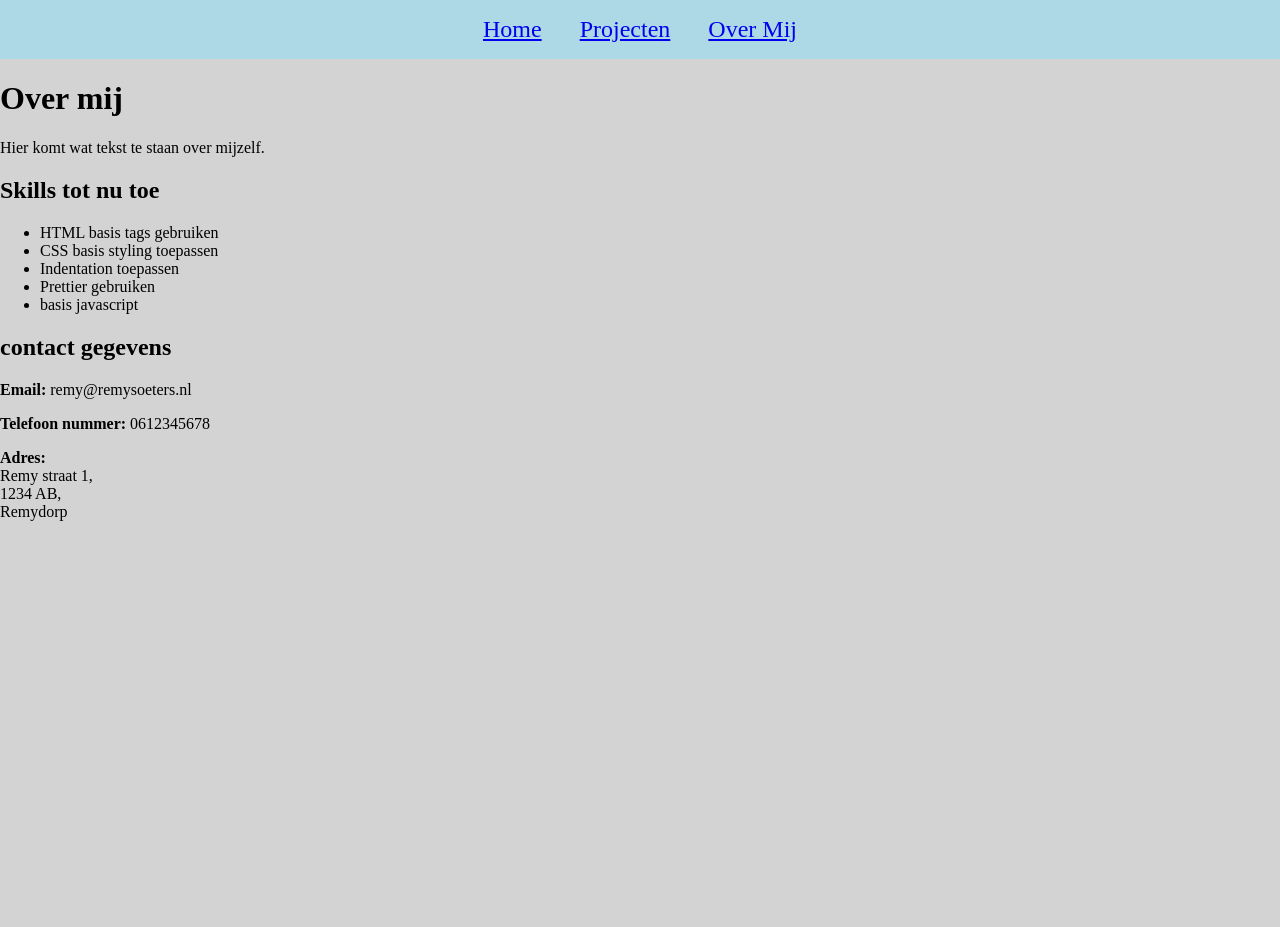
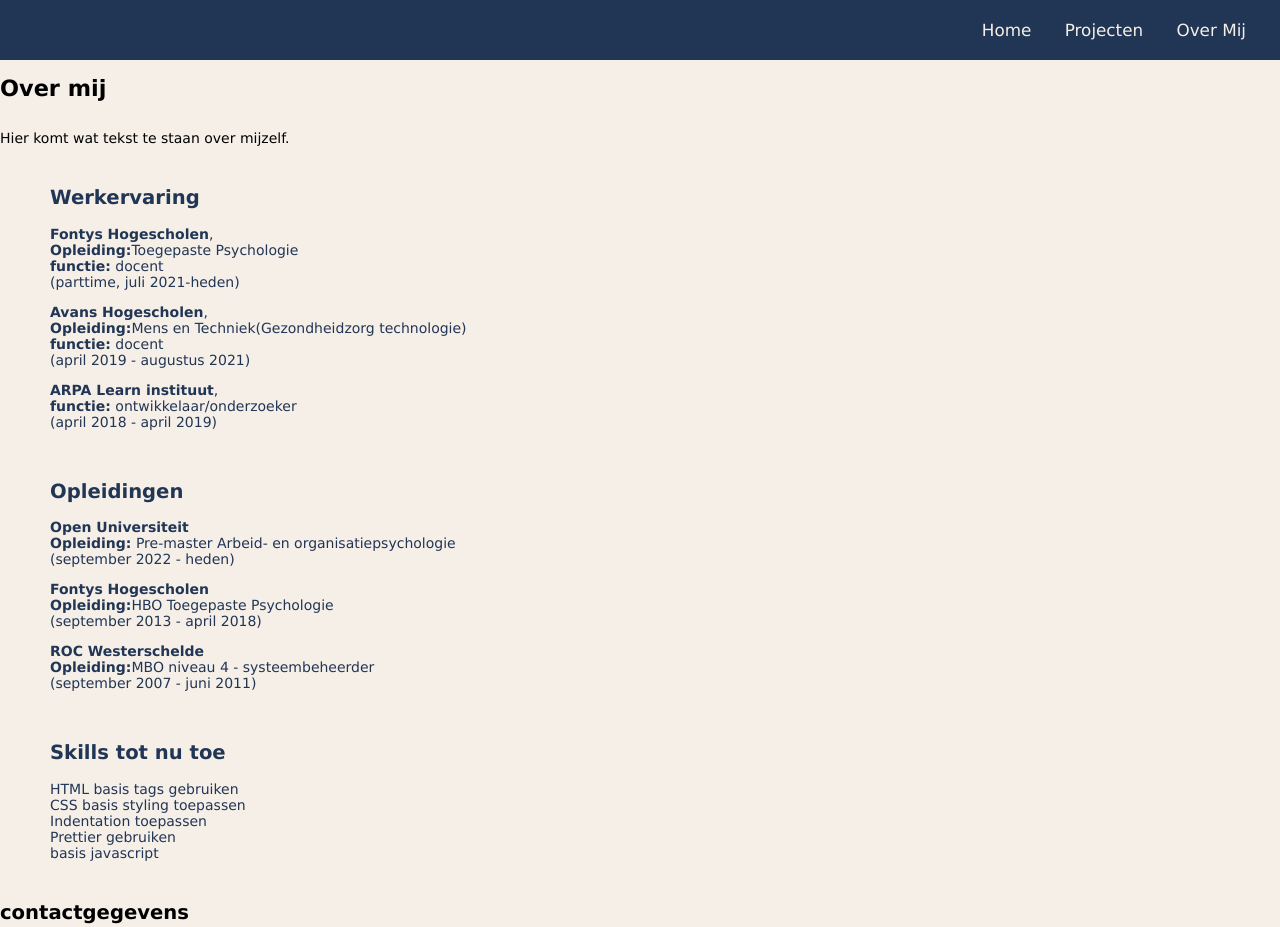
Before and after one commit to remy-soeters/html-portfolio, a plain HTML site: page public/aboutme.html in a window 1280 px wide. Shown: the top 927 px of the page. Before the commit the page ends 800 px from the top, so only its background shows below. Drawn offline with Linux system fonts and the light colour scheme.

Commit message:
Add files via upload
V2.0 changes.
added css styles

```diff
--- a/public/aboutme.html
+++ b/public/aboutme.html
@@ -14,21 +14,75 @@
         <li><a href="../public/aboutme.html">Over Mij</a></li>
     </nav>
 
-    <main>
+    <main class="container">
       <h1>Over mij</h1>
       <p>Hier komt wat tekst te staan over mijzelf.</p>
+      <section class="section-card">
+          <ul>
+            <h2>Werkervaring</h2>
+              <li>
+                <p>
+                <b>Fontys Hogescholen</b>, <br/>
+                <b>Opleiding:</b>Toegepaste Psychologie <br/>
+                <b>functie:</b> docent <br/>
+                (parttime, juli 2021-heden)
+                </p>
+              </li>
+              <li>
+                <p>
+                <b>Avans Hogescholen</b>, <br/>
+                <b>Opleiding:</b>Mens en Techniek(Gezondheidzorg technologie) <br/>
+                <b>functie:</b> docent <br/>
+                (april 2019 - augustus 2021)
+                </p>
+              </li>
+              <li>
+                <p>
+                <b>ARPA Learn instituut</b>, <br/>
+                <b>functie:</b> ontwikkelaar/onderzoeker<br/>
+                (april 2018 - april 2019)<br/></li>
+                </p>
+          </ul>
+      </section>
+      <section class="section-card">
+          <ul>
+            <h2>Opleidingen</h2>
+            <li>
+              <p>
+                <b>Open Universiteit</b><br/>
+                <b> Opleiding:</b> Pre-master Arbeid- en organisatiepsychologie<br/>
+                (september 2022 - heden)
 
+              </p>
+            </li>
+            <li>
+              <p>
+              <b>Fontys Hogescholen</b> <br/>
+              <b>Opleiding:</b>HBO Toegepaste Psychologie <br/>
+              (september 2013 - april 2018)
+              </p>
+            </li>
+            <li>
+              <p>
+              <b>ROC Westerschelde</b><br/>
+              <b>Opleiding:</b>MBO niveau 4 - systeembeheerder <br/>
+              (september 2007 - juni 2011)
+              </p>
+            </li>
+          </ul>
+      </section>
+      <section class="section-card">
+        <ul>
           <h2>Skills tot nu toe</h2>
-      <ul>
             <li>HTML basis tags gebruiken</li>
             <li>CSS basis styling toepassen</li>
             <li>Indentation toepassen</li>
             <li>Prettier gebruiken</li>
             <li>basis javascript</li>
         </ul>
-
+      </section>
       <section>
-      <h2>contact gegevens</h2>
+        <h2>contactgegevens</h2>
         <p><b>Email:</b> remy@remysoeters.nl</p>
         <p><b>Telefoon nummer:</b> 0612345678</p>
         <p>
--- a/styles.css
+++ b/styles.css
@@ -1,14 +1,53 @@
+:root {
+  --primary-color: #213555;
+  --secundary-color: #3e5879;
+  --accent-color: #d8c4b6;
+  --background-main: #f5efe7;
+
+  /* als je hier een font-size gebruikt, kan je vervolgens met REM variaties hierop gebruiken. Rem varieert op basis van wat er in de :root{} staat */
+  font-family: Helvetica, sans-serif;
+  font-size: 14px;
+}
+
+/*
+andere manieren dan px'
+px 0.26 mm
+pt 0.35 mm in Word is bij voorbeeld size 12 = 12*1pt
+
+
+
+EM en REM zijn relatieve sizes.
+1em = 100% van parent. Stel dat je parent in dit geval de Body is. En body heeft font-size 20px, dan is de 1em is dan 100% van 20px. oftewel 20px.
+1rem = 100% van root?
+
+
+
+*/
+* {
+  font-family: Verdana, Geneva, Tahoma, sans-serif;
+}
+
 body {
-  background-color: lightgray;
+  background-color: var(--background-main);
   margin: 0;
+}
+
+h1 {
+  font-size: 1.6rem;
+}
+h2 {
+  font-size: 1.4rem;
+}
+h3 {
+  font-size: 1.2rem;
 }
 
 nav {
   display: flex;
-  justify-content: center;
-  background-color: lightblue;
-  padding: 1rem;
-  font-size: 1.5rem;
+  justify-content: right;
+  background-color: var(--primary-color);
+  padding: 20px;
+  font-size: 1.2em;
 }
 
 nav ul {
@@ -21,33 +60,68 @@ nav ul li {
   margin: 0 1rem;
 }
 
+nav a {
+  color: var(--background-main);
+  text-decoration: none;
+  font-weight: 200;
+  font-family: Verdana, Geneva, Tahoma, sans-serif;
+}
+
+nav a:hover a:active {
+  color: var(--secundary-color);
+}
+
 .projectoverview {
   display: flex;
   justify-content: center;
   gap: 2rem;
-  background-color: lightgreen;
+  background-color: var(--primary-color);
   padding: 1rem;
 }
 .projectcard {
-  background-color: white;
-  max-width: 30%;
-  border-radius: 10px;
-  box-shadow: 0 4px 8px 0 rgba(0, 0, 0, 0, 0.2);
-  transition: 0.3s;
+  background-color: var(--background-main);
+  display: flex;
+  flex-direction: column;
+  border-radius: 1rem;
   padding: 1rem;
   align-content: center;
+  width: 20rem;
 }
 
 .projectcard img {
-  width: 20rem;
-  align-self: center;
-  border-radius: 10px;
+  width: auto;
+  height: auto;
+  border-radius: 1rem;
+}
+
+.projectcard P {
+  font-weight: 200;
+  margin-top: 1rem;
+  display: inline;
 }
 
 .projectcard button {
   width: 100%;
-  background-color: #04aa6d;
-  border-radius: 5px;
+  background-color: var(--primary-color);
+  border-radius: 1rem;
+  border: 0px;
+  color: #f5efe7;
+  padding: 1rem;
+}
+
+.projectcard button a {
+  color: var(--background-main);
+  text-decoration: none;
+}
+
+.projectcard button a:hover {
+  color: var(--secundary-color);
+}
+
+.projectcard img {
+  width: auto;
+  height: auto;
+  border-radius: 1rem;
 }
 
 .projectdetails {
@@ -56,3 +130,19 @@ nav ul li {
   margin: 2rem;
   border-radius: 10px;
 }
+
+.section-card {
+  border-radius: 1rem;
+  padding: 10px;
+  background-color: var(--background-main);
+  color: var(--primary-color);
+}
+
+.section-card ul {
+  list-style: none;
+}
+
+.container {
+  display: flex;
+  flex-direction: column;
+}
```
Also changed, not shown: index.html (+34 -4 lines), images/colorhunt.png (added). Lines whose indentation alone changed are shown as unchanged.
